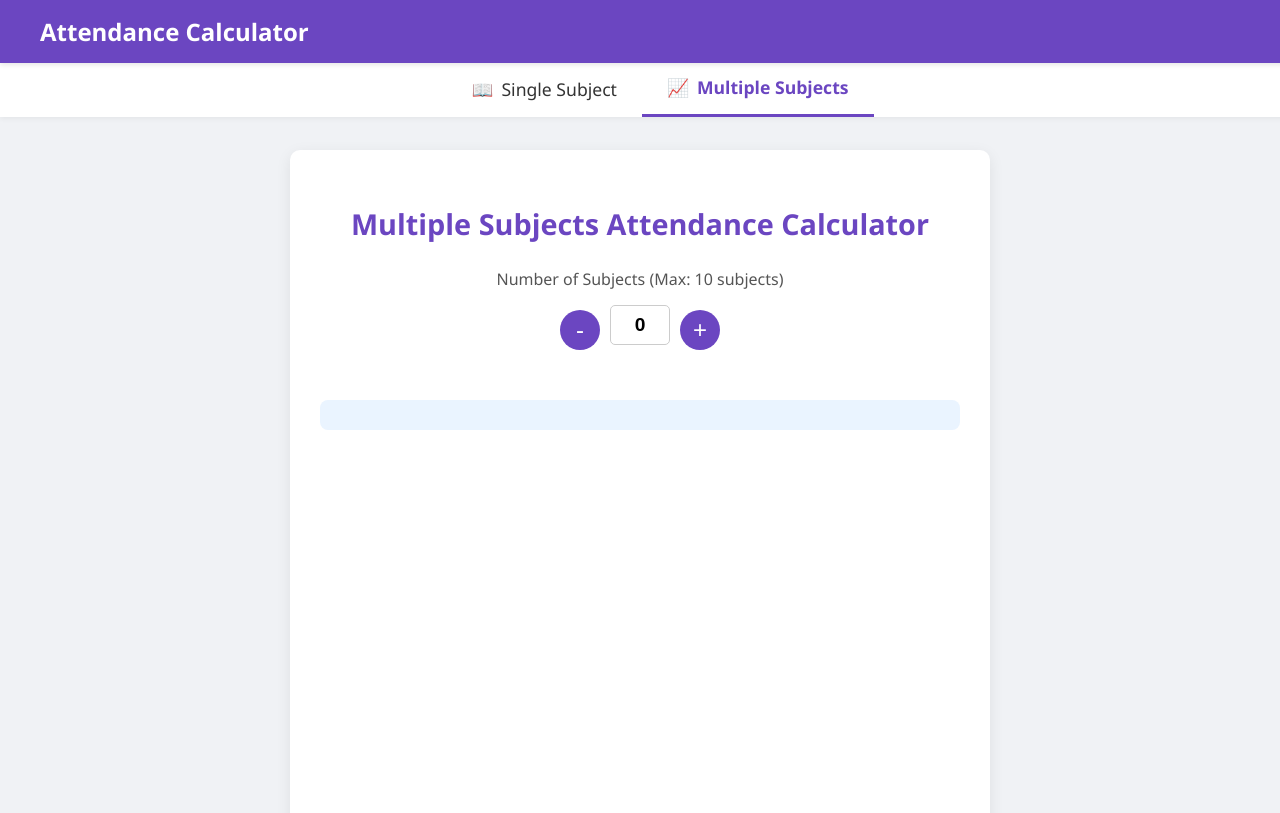
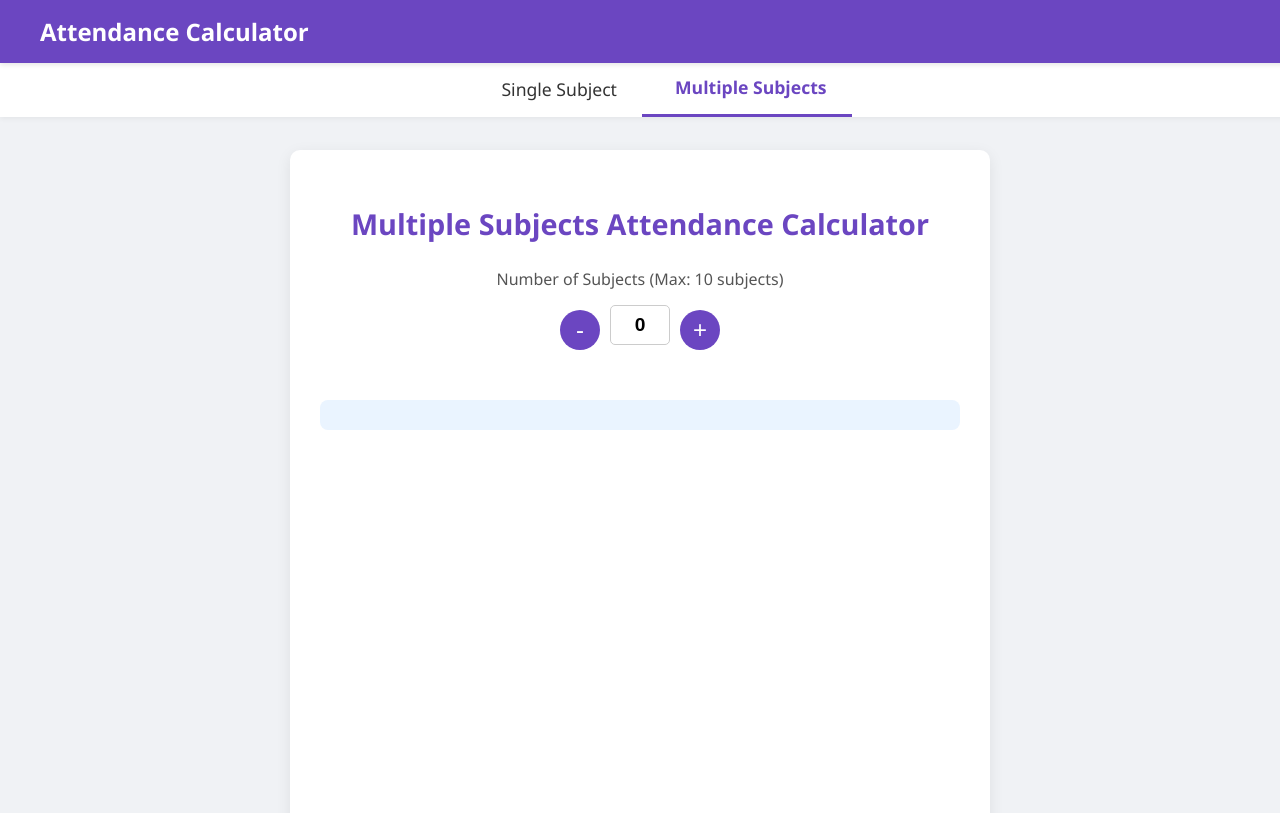
Before and after one commit to notdobby/Attendance-Calculator, a plain HTML site: page Subject.html in a window 1280 px wide. Shown: the top 813 px of the page. Drawn offline with nearby package versions, Linux system fonts and the light colour scheme.

Commit message:
Slight changes

```diff
--- a/Subject.html
+++ b/Subject.html
@@ -26,10 +26,10 @@
 
     <div class="secondary-navbar">
         <a href="index.html" class="nav-tab">
-            <span class="icon">&#128214;</span> Single Subject
+            <span class="icon"></span> Single Subject
         </a>
         <a href="Subject.html" class="nav-tab active">
-            <span class="icon">&#128200;</span> Multiple Subjects
+            <span class="icon"></span> Multiple Subjects
         </a>
     </div>
 
```
Also changed, not shown: index.html (+2 -2 lines).
